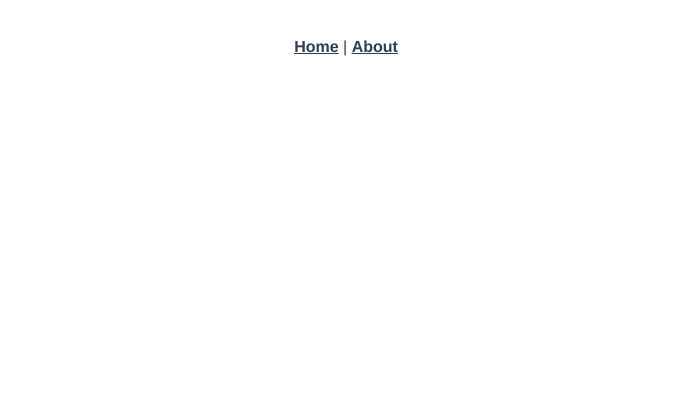
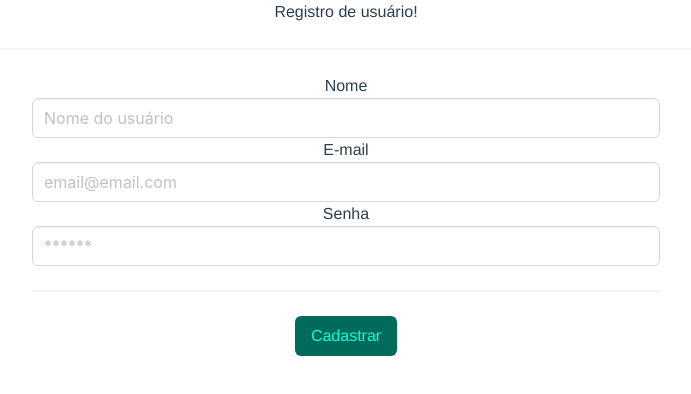
Before and after one commit to lucasemanoel3103/usersapi, a Vue app: page /register in a window 1280 px wide. Before the commit this address had no page. Shown: the top 394 px of the page, without its empty margins (294-985 px from the left). Built offline with nearby package versions, Linux system fonts and the light colour scheme.

Commit message:
feat: Implementa front-end do formulário de cadastro de usuário

```diff
--- a/package.json
+++ b/package.json
@@ -8,6 +8,8 @@
     "lint": "vue-cli-service lint"
   },
   "dependencies": {
+    "axios": "^1.11.0",
+    "bulma": "^1.0.4",
     "core-js": "^3.8.3",
     "vue": "^3.2.13",
     "vue-router": "^4.0.3"
--- a/src/App.vue
+++ b/src/App.vue
@@ -1,9 +1,7 @@
 <template>
-  <nav>
-    <router-link to="/">Home</router-link> |
-    <router-link to="/about">About</router-link>
-  </nav>
-  <router-view/>
+  <div id="app">
+    <router-view/>
+  </div>
 </template>
 
 <style>
--- a/src/main.js
+++ b/src/main.js
@@ -1,5 +1,6 @@
 import { createApp } from 'vue'
 import App from './App.vue'
 import router from './router'
+import '../node_modules/bulma/css/bulma.css'
 
 createApp(App).use(router).mount('#app')
--- a/src/router/index.js
+++ b/src/router/index.js
@@ -1,11 +1,17 @@
 import { createRouter, createWebHistory } from 'vue-router'
 import HomeView from '../views/HomeView.vue'
+import RegisterView  from '../views/RegisterView.vue'
 
 const routes = [
   {
     path: '/',
     name: 'home',
     component: HomeView
+  },
+  {
+    path: '/register',
+    name: 'Register',
+    component: RegisterView
   },
   {
     path: '/about',
--- /dev/null
+++ b/src/views/RegisterView.vue
@@ -0,0 +1,25 @@
+<template>
+  <div>
+    <h2>Registro de usuário!</h2>
+    <hr />
+
+    <div class="columns is-centered">
+      <div class="column is-half">
+        <p>Nome</p>
+        <input type="text" placeholder="Nome do usuário" class="input" />
+        <p>E-mail</p>
+        <input type="email" placeholder="email@email.com" class="input" />
+        <p>Senha</p>
+        <input type="password" placeholder="******" class="input" />
+        <hr>
+        <button class="button is-primary is-dark">Cadastrar</button>
+      </div>
+    </div>
+  </div>
+</template>
+
+<script>
+export default {};
+</script>
+
+<style scoped></style>
```
Also changed, not shown: 1 other file (tests, documents, lock files or other folders).
